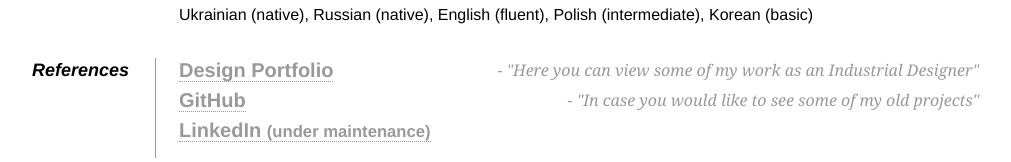
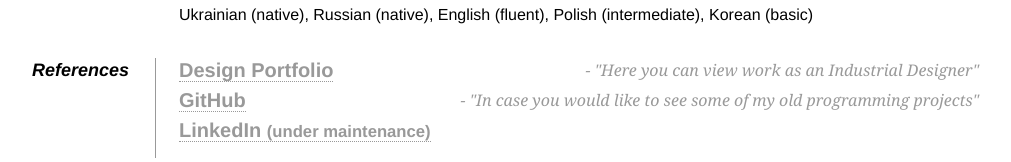
Before and after one commit to samukolov/samukolov.github.io, a plain HTML site: page index.html in a window 1280 px wide. Shown: the part 1462-1624 px from the top of the page, without its empty margins (161-1172 px from the left). Drawn offline with Linux system fonts and the light colour scheme.

Commit message:
Update index.html

```diff
--- a/index.html
+++ b/index.html
@@ -120,8 +120,8 @@
             <dd class="clear"></dd>
 
             <dt>References</dt>
-            <dd><h2><a href="https://drive.google.com/file/d/15L5Vp4hbAnNUWV6duMwagoehUEODfnAl/view">Design Portfolio</a><span>- "Here you can view some of my work as an Industrial Designer"</span></h2></dd>
-            <dd><h2><a href="https://github.com/samukolov">GitHub</a><span>- "In case you would like to see some of my old projects"</span></h2></dd>
+            <dd><h2><a href="https://drive.google.com/file/d/15L5Vp4hbAnNUWV6duMwagoehUEODfnAl/view">Design Portfolio</a><span>- "Here you can view work as an Industrial Designer"</span></h2></dd>
+            <dd><h2><a href="https://github.com/samukolov">GitHub</a><span>- "In case you would like to see some of my old programming projects"</span></h2></dd>
             <dd><h2><a href="https://www.linkedin.com/in/slavaukolov">LinkedIn <small>(under maintenance)</small></a></h2></dd>
 
         </dl>
```
